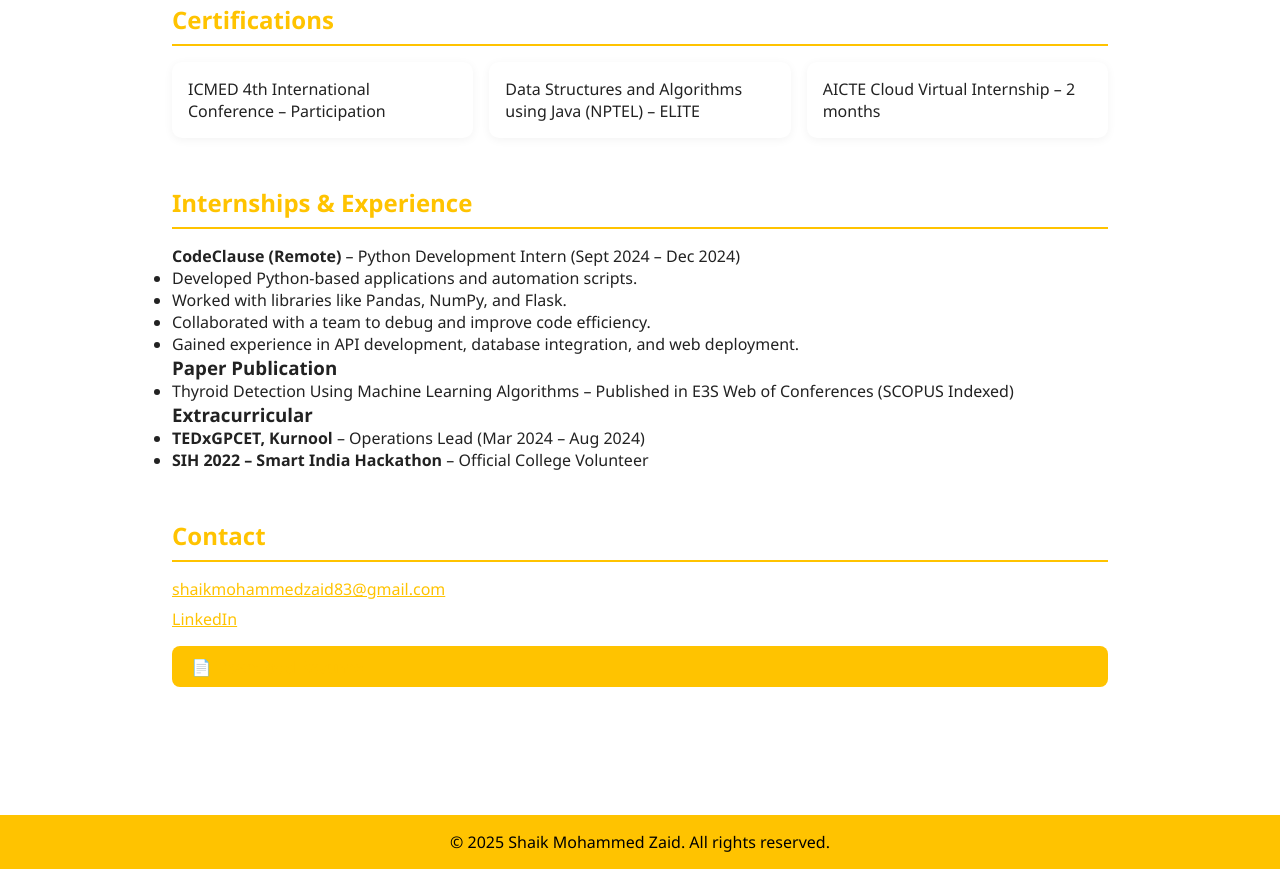
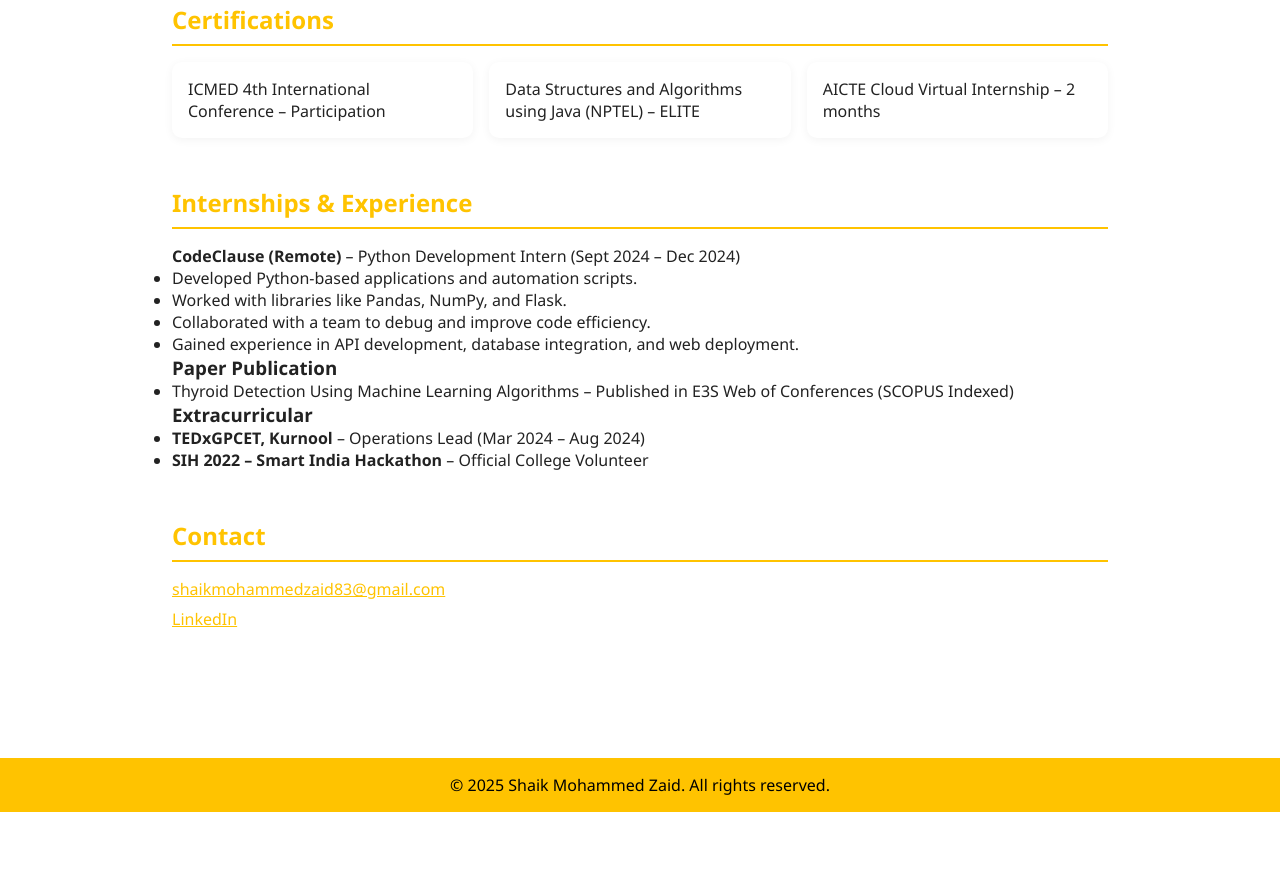
Before and after one commit to smd-zaid/portfolio1, a plain HTML site: page index.html in a window 1280 px wide. Shown: the part 1053-1922 px from the top of the page. After the commit the page ends 1865 px from the top, so only its background shows below. Drawn offline with Linux system fonts and the light colour scheme.

Commit message:
removed resume and git

```diff
--- a/index.html
+++ b/index.html
@@ -248,7 +248,6 @@
     <div class="links">
       <a href="mailto:shaikmohammedzaid83@gmail.com">shaikmohammedzaid83@gmail.com</a>
       <a href="https://www.linkedin.com/in/smdzaid" target="_blank">LinkedIn</a>
-      <a class="btn-resume" href="your_resume_link_here.pdf" download>📄 Download Resume</a>
     </div>
   </section>
 
```
